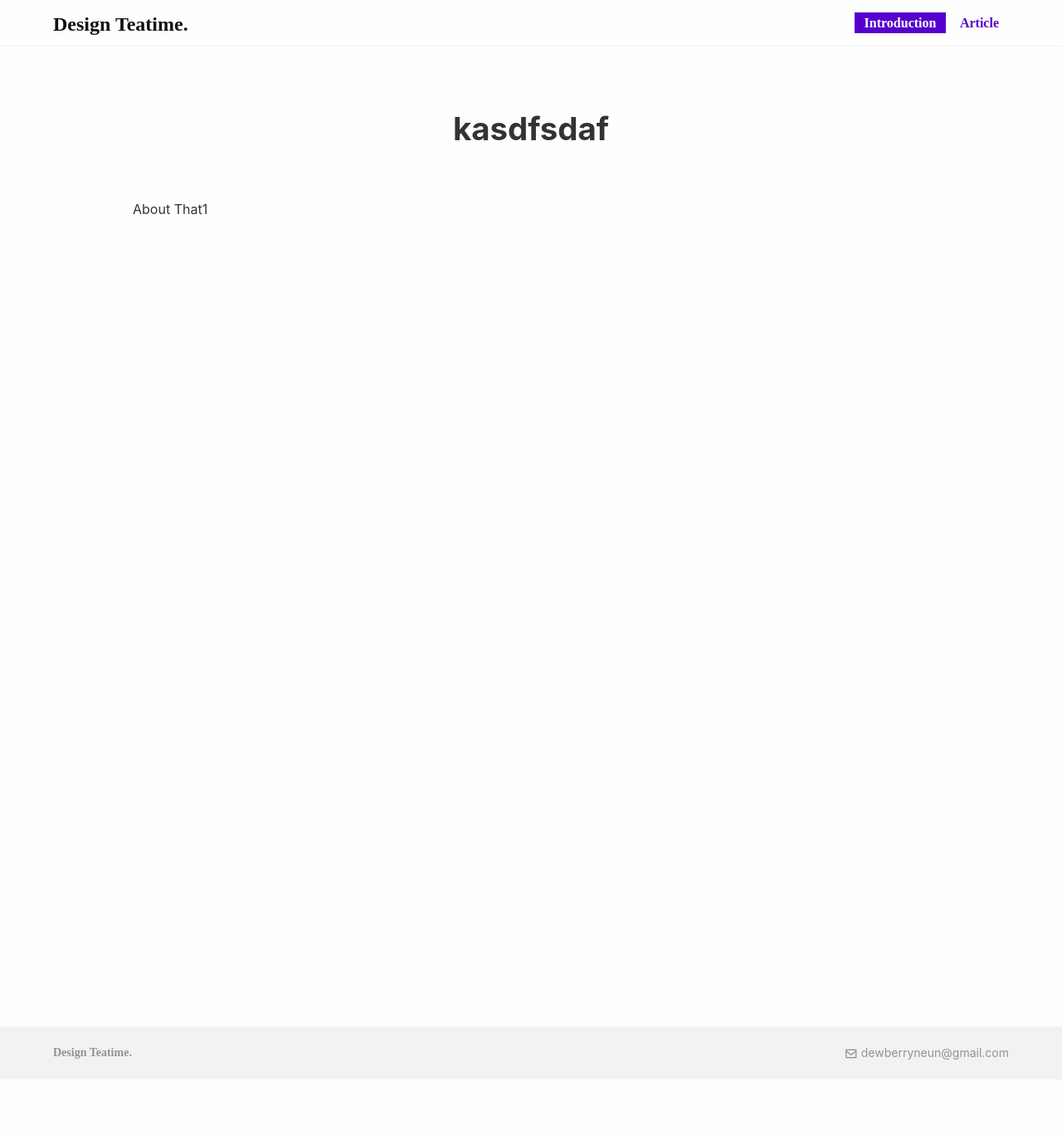
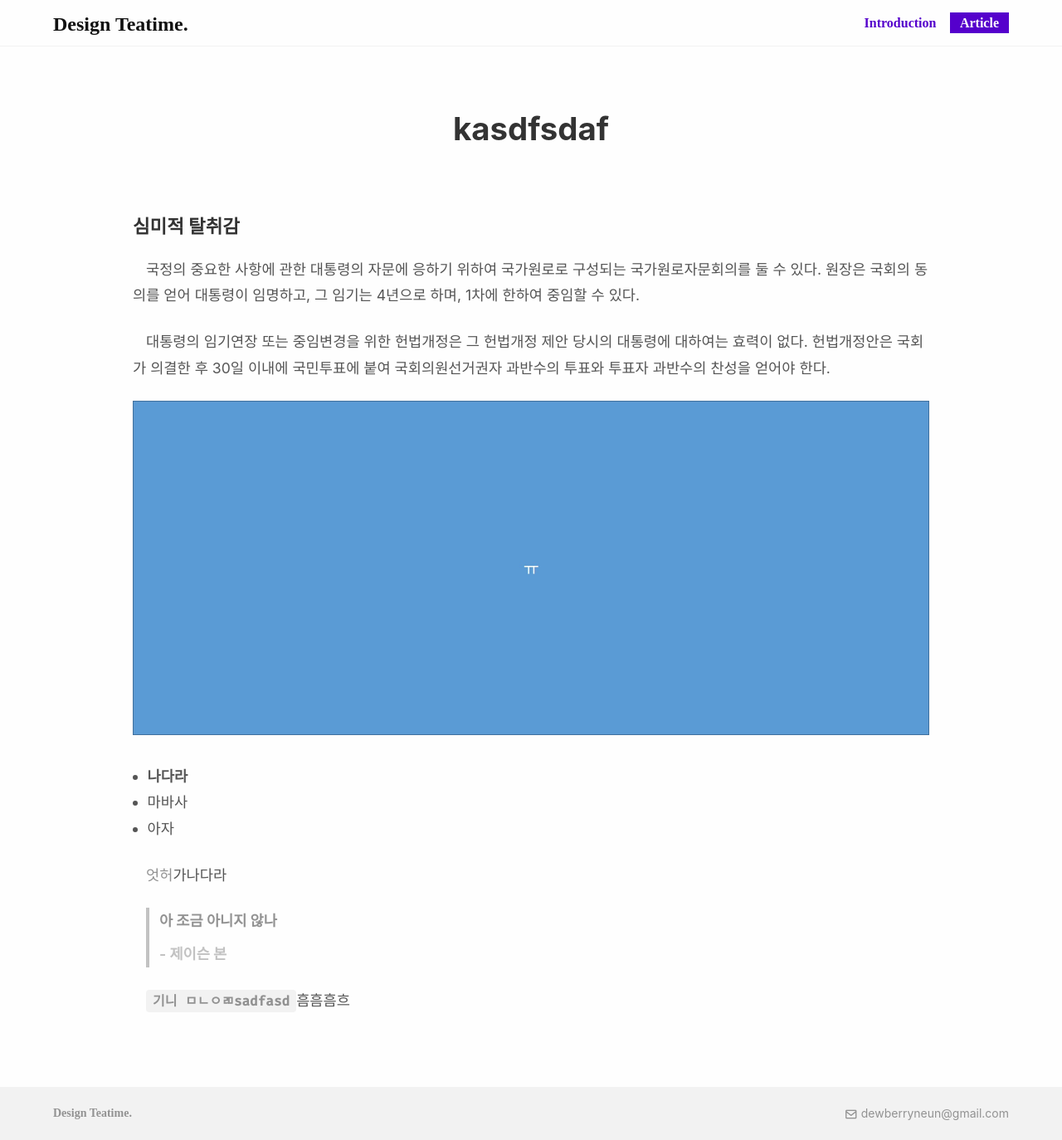
Before and after one commit to dewberry9/dewberry9.github.io, a Jekyll site: the page built from _posts/2018-01-01-a.md, in a window 1280 px wide and 1374 px high. Shown: the whole window at 83% size. Built offline with Jekyll 4.4.1, drawn with Linux system fonts in a browser that asks for light colours; a style sheet for code colours, icons or effects is not loaded.

Commit message:
feat: Add Robots.txt, RSS, Sitemap and Post Page Style

```diff
--- /dev/null
+++ b/Robots.txt
@@ -0,0 +1,6 @@
+User-agent: *
+Allow: /
+User-agent: BadBot
+Disallow: /
+
+Sitemap: http://dewberry9.github.io/sitemap.xml
--- a/_config.yml
+++ b/_config.yml
@@ -1,4 +1,5 @@
 title: Design Teatime
+description: "The Page with One Story in a Cup of Tea, Design Teatime."
 email: dewberryneun@gmail.com
 url: "https://dewberry9.github.io"
 github_username: dewberry9
--- a/_includes/head.html
+++ b/_includes/head.html
@@ -4,6 +4,7 @@
     <meta http-equiv="X-UA-Compatible" content="ie=edge">
     <link rel="stylesheet" href="{{"/assets/style.css" | relative_url }}">
     <link rel="stylesheet" href="https://indestructibletype-fonthosting.github.io/renner.css" type="text/css" charset="utf-8">
+    <link href="https://fonts.googleapis.com/css?family=Fira+Mono:500" rel="stylesheet">
     <link rel="shortcut icon" href="{{ "/assets/" | relative_url }}/favicon.ico">
     <link rel="stylesheet" href="https://cdn.jsdelivr.net/npm/boxicons@latest/css/boxicons.min.css">
     <title>{{ site.title | escape }}{%- if page.title != "intro" -%}&nbsp;-&nbsp;{{ page.title | escape }}{%- endif -%}</title>
--- a/_posts/2018-01-01-a.md
+++ b/_posts/2018-01-01-a.md
@@ -1,8 +1,28 @@
 ---
 title: kasdfsdaf
 layout: post
-date:   2015-11-17 16:16:01 -0600
+date:   2015-11-17 16:16:01
 excerpt: "Lorem ips lum tai do ar"
 thumbnail: "/assets/images/01.jpg"
 ---
-About That1
+### 심미적 탈취감
+국정의 중요한 사항에 관한 대통령의 자문에 응하기 위하여 국가원로로 구성되는 국가원로자문회의를 둘 수 있다. 원장은 국회의 동의를 얻어 대통령이 임명하고, 그 임기는 4년으로 하며, 1차에 한하여 중임할 수 있다.
+{: .indent}
+대통령의 임기연장 또는 중임변경을 위한 헌법개정은 그 헌법개정 제안 당시의 대통령에 대하여는 효력이 없다. 헌법개정안은 국회가 의결한 후 30일 이내에 국민투표에 붙여 국회의원선거권자 과반수의 투표와 투표자 과반수의 찬성을 얻어야 한다.
+{: .indent}
+
+![My helpful screenshot]({{ "/assets/images/01.jpg" | absolute_url }} "dd")
+
+- **나다라**
+- 마바사
+- 아자
+
+[엇허](asdf)가나다라
+{: .indent}
+
+>아 조금 아니지 않나
+>
+>-&nbsp;제이슨 본
+
+`기니 ㅁㄴㅇㄻsadfasd`흠흠흠흐
+{: .indent}
--- a/_sass/teatime.scss
+++ b/_sass/teatime.scss
@@ -6,7 +6,7 @@
 $base-font-size:   1em !default;
 $small-font-size:  0.8em !default;
 
-$text-color:       #333 !default;
+$text-color:       #555 !default;
 $background-color: #fefefe !default;
 $primary-color:    #5500cc !default;
 $secondary-color:  #b894e9 !default;
@@ -63,6 +63,7 @@
 h1, h2, h3 {
     line-height: 1 !important;
     font-weight: bold;
+    color: #333;
 }
 
 h1 {
@@ -82,10 +83,10 @@
 }
 
 h3 {
-    font-size: 1.2rem;
+    font-size: 1.4rem;
 
     @include media-query($mobile-width) {
-        font-size: 1.1rem;
+        font-size: 1.2rem;
     }
 }
 
@@ -127,6 +128,60 @@
 
     &:hover {
       color: $base-color-tone;
+    }
+}
+
+blockquote {
+    position: relative;
+    font-weight: bold !important;
+    color: $base-color-shade;
+    padding-left: 1rem;
+    margin-left: 1rem;
+
+    &::before {
+        top: 0;
+        left: 0;
+        content: '';
+        position: absolute;
+        width: 0.25rem;
+        background-color: $base-color-tone;
+        height: 100%;
+    }
+
+    * {
+        margin: 0.5rem 0 !important;
+
+        &:last-child {
+            color: $base-color-tone;
+        }
+    }
+
+    @include media-query($mobile-width) {
+        padding-left: 0.75rem;
+
+        &::before {
+            width: 0.2rem;
+        }
+
+        * {
+            margin: 0.25rem 0 !important;
+        }
+    }
+}
+
+pre, code {
+    font-family: 'Fira Mono', sans-serif;
+    font-weight: bold;
+    background-color: $base-color-tint;
+    color: $base-color-shade;
+    padding: 0.25rem 0.5rem;
+    border-radius: 0.25rem;
+    font-size: 1rem;
+
+    @include media-query($mobile-width) {
+        font-size: 0.75rem;
+        padding: 0.125rem 0.25rem;
+        border-radius: 0.125rem;
     }
 }
 
@@ -185,6 +240,7 @@
     }
 
     &.post-content {
+        margin-bottom: 4rem;
         justify-content: center;
         align-items: flex-start;
         flex-wrap: wrap;
@@ -200,10 +256,25 @@
         div {
             width: 100%;
 
+            > p.indent {
+                text-indent: 1rem;
+            }
+
+            p, h3 {
+                margin: 1.5rem 0;
+            }
+
             img {
                 width: 100%;
                 height: auto;
-                margin: 1rem 0;
+            }
+
+            p, li {
+                font-size: 1.1rem;
+            }
+
+            ul, ol {
+                padding-left: 1.1rem;
             }
         }
     }
@@ -460,9 +531,28 @@
 
         &.post-content {
             padding: 0 0.5rem;
+            margin-bottom: 2rem;
+
+            p, h3 {
+                margin: 1rem 0;
+            }
 
             .post-title {
                 margin: 1.5rem 0;
+            }
+
+            div {
+                > p.indent {
+                    text-indent: 0.5rem;
+                }
+
+                p, li {
+                    font-size: 1rem;
+                }
+
+                ul, ol {
+                    padding-left: 1rem;
+                }
             }
         }
 
```
Also changed, not shown: _layouts/post.html (+9 -0 lines), _posts/2018-01-02-b.md (deleted, +0 -7 lines), _posts/2018-01-03-c.md (deleted, +0 -7 lines), _posts/2018-01-04-d.md (deleted, +0 -7 lines), _posts/2018-01-05-e.md (deleted, +0 -7 lines), _posts/2018-01-06-f.md (deleted, +0 -7 lines), _posts/2018-01-07-g.md (deleted, +0 -7 lines), _posts/2018-01-08-h.md (deleted, +0 -7 lines), _posts/2018-01-09-i.md (deleted, +0 -7 lines), _posts/2018-01-10-l.md (deleted, +0 -7 lines), _posts/2018-01-11-z.md (deleted, +0 -7 lines), rss.xml (added, +24 -0 lines), sitemap.xml (added, +21 -0 lines).
